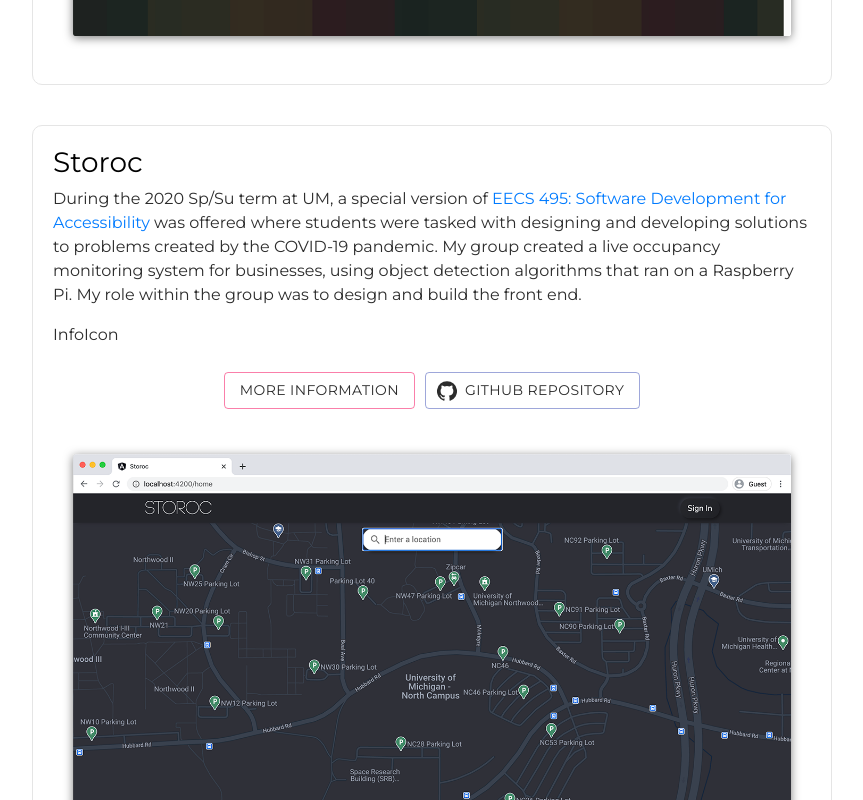
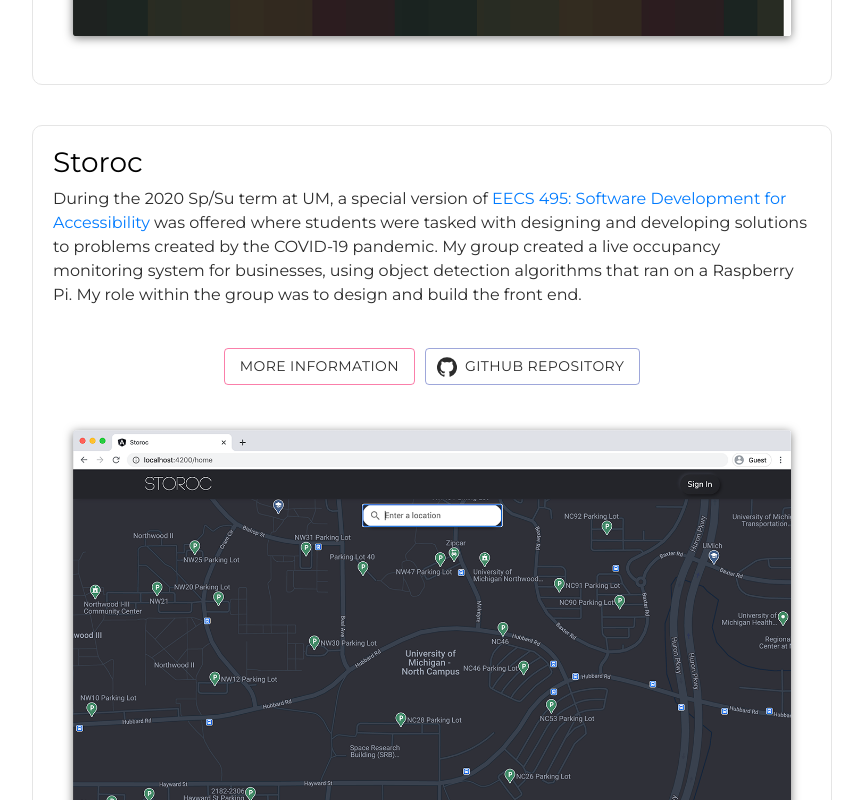
Before and after one commit to jfaro/portfolio, a React (Create React App) app: page / in a window 1280 px wide. Shown: the part 1340-2140 px from the top of the page, without its empty margins (208-1071 px from the left). Built offline with nearby package versions, Linux system fonts and the light colour scheme.

Commit message:
removed accidental icon text

```diff
--- a/src/pages/Home.js
+++ b/src/pages/Home.js
@@ -72,7 +72,7 @@
           <h3>Storoc</h3>
 
           <p>During the 2020 Sp/Su term at UM, a special version of <a href="https://atlas.ai.umich.edu/course/EECS%20495/" target="_blank" rel="noopener noreferrer" aria-label="EECS 495 information">EECS 495: Software Development for Accessibility</a> was offered where students were tasked with designing and developing solutions to problems created by the COVID-19 pandemic. My group created a live occupancy monitoring system for businesses, using object detection algorithms that ran on a Raspberry Pi. My role within the group was to design and build the front end.</p>
-InfoIcon
+
           <div className="button-bar">
             <Button
               variant="outlined"
```
